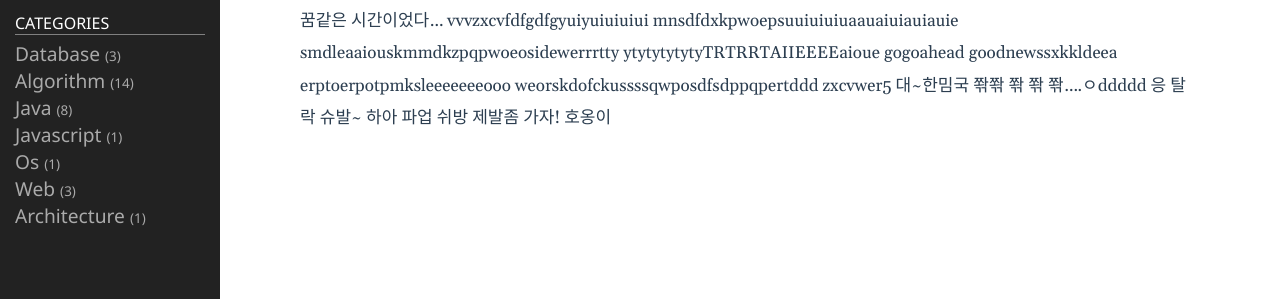
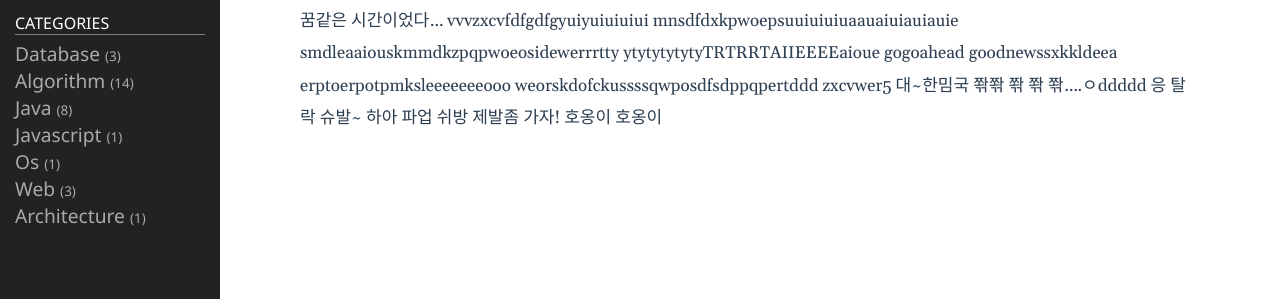
Before and after one commit to godhpjh/godhpjh.github.io, a Jekyll site: the page built from _posts/2021-10-06-stock.md, in a window 1280 px wide. Shown: the part 296-595 px from the top of the page. Built offline with Jekyll 4.4.1, drawn with Linux system fonts in a browser that asks for light colours; some of the changed text lies outside the part shown.

Commit message:
auioeaoeuoaeioaeoeuaoi

```diff
--- a/_posts/2021-10-06-stock.md
+++ b/_posts/2021-10-06-stock.md
@@ -28,4 +28,4 @@ weorskdofckussssqwposdfsdppqpertddd
 zxcvwer5
 대~한밈국 쫚쫚 쫚 쫚 쫚....ㅇddddd
 응 탈락 슈발~ 하아 파업 쉬방
-제발좀 가자! 호옹이
+제발좀 가자! 호옹이 호옹이
```
